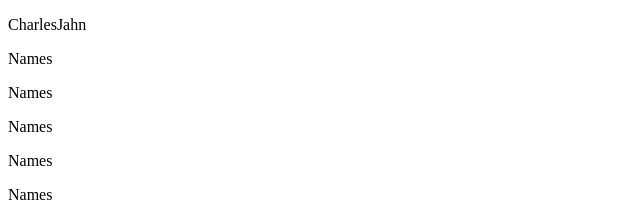
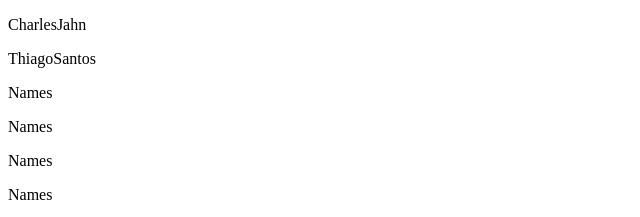
Before and after one commit to dinhngocbui/TEST.T-T, a plain HTML site: page index.html/index.html in a window 1280 px wide. Shown: the top 217 px of the page, 0-640 px from the left. Drawn offline with Linux system fonts and the light colour scheme.

Commit message:
Upgrate
My name

```diff
--- a/index.html/index.html
+++ b/index.html/index.html
@@ -5,7 +5,7 @@
     <meta name="viewport" content="width=device-width, initial-scale=1.0">
     <title>Test on Time and task</title>
     <p>CharlesJahn</p>
-    <p>Names</p>
+    <p>ThiagoSantos</p>
     <p>Names</p>
     <p>Names</p>
     <p>Names</p>
```
